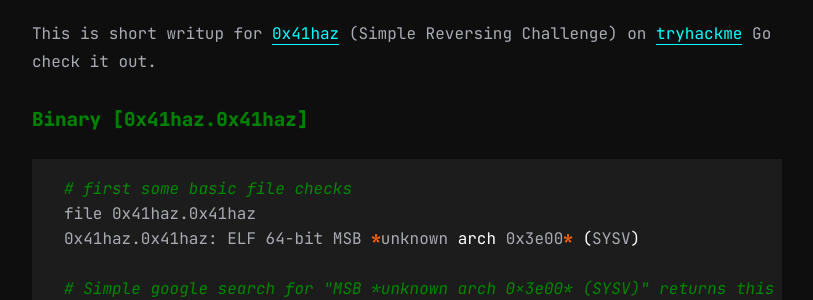
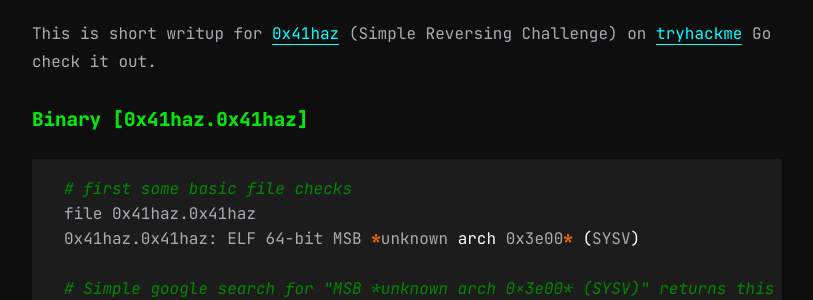
Before and after one commit to VOiD-Ayush/The_Awesome_Blog, a Jekyll site: the page built from all_collections/_posts/2022-04-04-0x41haz-Tryhackme.md, in a window 1280 px wide. Shown: the part 287-587 px from the top of the page, without its empty margins (233-1046 px from the left). Built offline with Jekyll 4.4.1, drawn with Linux system fonts in a browser that asks for light colours.

Commit message:
fixed heading colour

```diff
--- a/assets/css/post.css
+++ b/assets/css/post.css
@@ -124,7 +124,7 @@ main {
 .content h5,
 .content h6 {
   margin: 1.5rem 0;
-  color: green;
+  color: #07e30c;
 }
 .content blockquote {
   padding-left: 1.42188rem;
```
